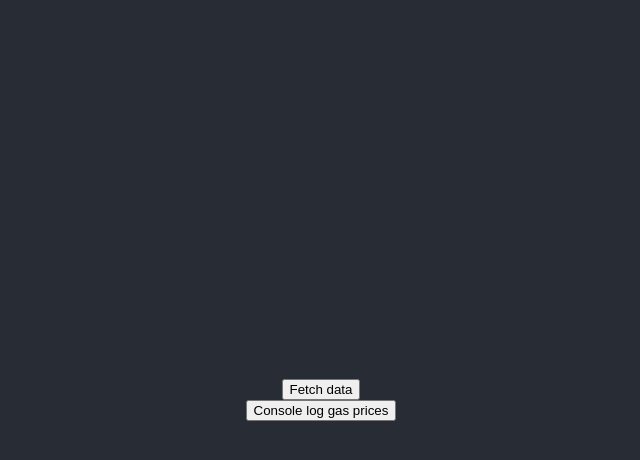
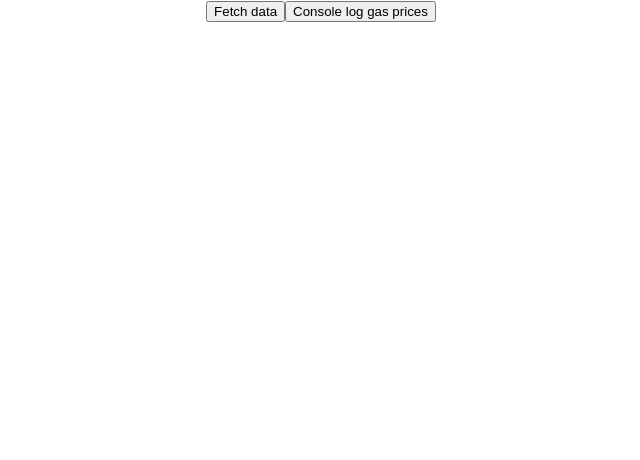
Before and after one commit to pclaesen/ubiquity-blockdaemon, a React (Create React App) app in the folder ub/: page / in a window 1280 px wide. Shown: the top 460 px of the page, without its empty margins (319-959 px from the left). Built offline with nearby package versions, Linux system fonts and the light colour scheme.

Commit message:
Change main styling

```diff
--- a/ub/src/App.css
+++ b/ub/src/App.css
@@ -13,15 +13,15 @@
   }
 }
 
-.App-header {
+.main {
   background-color: #282c34;
   min-height: 100vh;
-  display: flex;
-  flex-direction: column;
+  text-align: center;
   align-items: center;
   justify-content: center;
-  font-size: calc(10px + 2vmin);
+  font-size: 16px;
   color: white;
+  padding-top: 30%;
 }
 
 .App-link {
```
